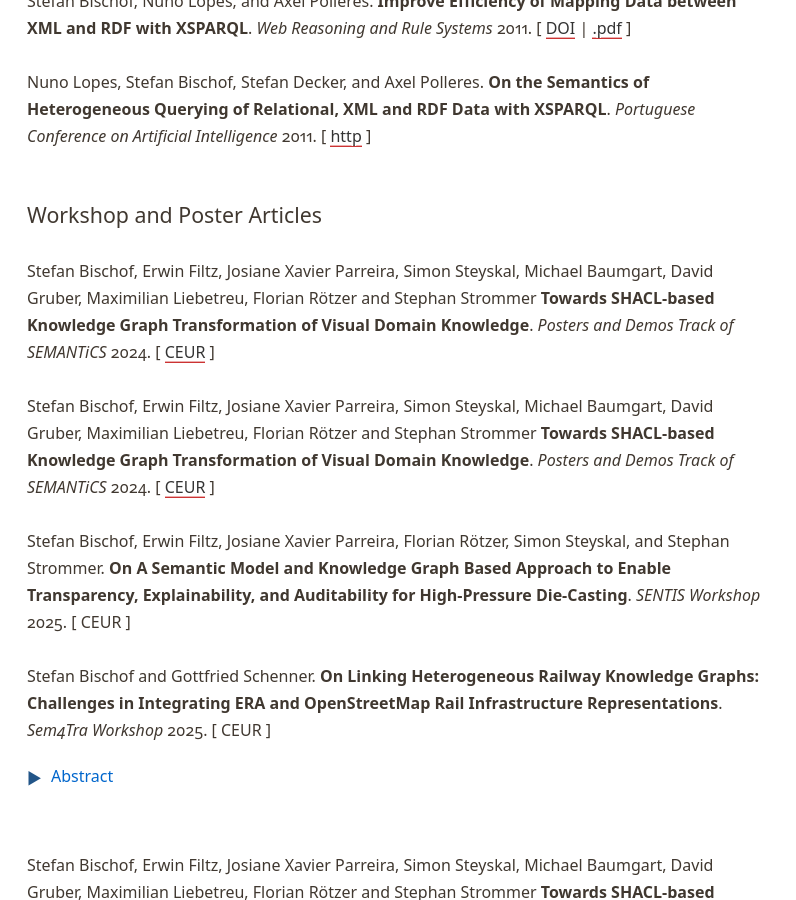
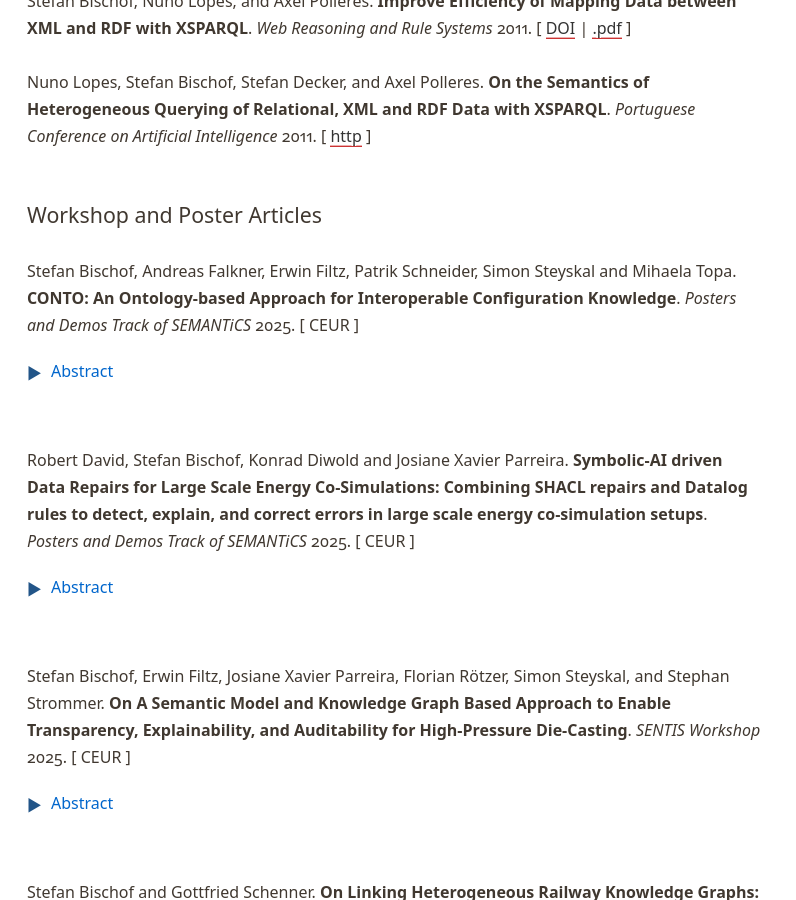
Before and after one commit to stefanbischof/stefanbischof.github.io, a Jekyll site: the page built from index.html, in a window 1280 px wide and 900 px high, scrolled down 2153 px. Shown: the whole window, without its empty margins (0-796 px from the left). Built offline with Jekyll 4.4.1, drawn with Linux system fonts in a browser that asks for light colours.

Commit message:
Update mypublications.html

```diff
--- a/mypublications.html
+++ b/mypublications.html
@@ -57,11 +57,35 @@
 
 <h2>Workshop and Poster Articles</h2>
 
-<p><a id="Bischofetal2024"></a>Stefan Bischof, Erwin Filtz, Josiane Xavier Parreira, Simon Steyskal, Michael Baumgart, David Gruber, Maximilian Liebetreu, Florian Rötzer and Stephan Strommer <b>Towards SHACL-based Knowledge Graph Transformation of Visual Domain Knowledge</b>. <em>Posters and Demos Track of SEMANTiCS</em> 2024. [&nbsp;<a href="https://ceur-ws.org/Vol-3759/paper18.pdf">CEUR</a>&nbsp;]</p>
+<p><a id=""></a>Stefan Bischof, Andreas Falkner, Erwin Filtz, Patrik Schneider, Simon Steyskal and Mihaela Topa. <b>CONTO: An Ontology-based Approach for Interoperable Configuration Knowledge</b>. <em>Posters and Demos Track of SEMANTiCS</em> 2025. [&nbsp;CEUR&nbsp;]
+    <details class="abstract-details">
+      <summary>Abstract</summary>
+      <div property="abstract" class="abstract-content">
+        CONTO (CONfiguration ONTOlogy and TOols) addresses the challenges of vendor lock-in and costly evaluations in product configuration systems through an ontology-based semantic framework that establishes interoperability without reinventing existing solver technologies. Our approach provides dual representations--instance-based Configuration Vocabulary and OWL DL-based formalism--with tooling to transform product models into  programs for various platforms. By decoupling modelling from configuration processing, CONTO creates an abstraction layer that preserves existing investments while enabling integration with emerging AI tools. Our implementation shows practical applications supporting both commercial and open-source configurators.
+      </div>
+    </details>
+</p>
 
-<p><a id="Bischofetal2024"></a>Stefan Bischof, Erwin Filtz, Josiane Xavier Parreira, Simon Steyskal, Michael Baumgart, David Gruber, Maximilian Liebetreu, Florian Rötzer and Stephan Strommer <b>Towards SHACL-based Knowledge Graph Transformation of Visual Domain Knowledge</b>. <em>Posters and Demos Track of SEMANTiCS</em> 2024. [&nbsp;<a href="https://ceur-ws.org/Vol-3759/paper18.pdf">CEUR</a>&nbsp;]</p>
+<p><a id=""></a>Robert David, Stefan Bischof, Konrad Diwold and Josiane Xavier Parreira. <b>Symbolic-AI driven Data Repairs for Large Scale Energy Co-Simulations: Combining SHACL repairs and Datalog rules to detect, explain, and correct errors in large scale energy co-simulation setups</b>. <em>Posters and Demos Track of SEMANTiCS</em> 2025. [&nbsp;CEUR&nbsp;]
+    <details class="abstract-details">
+      <summary>Abstract</summary>
+      <div property="abstract" class="abstract-content">
+        The transformation of energy distribution systems is fostering new models, like renewable energy communities, which require complex, simulation-based feasibility assessments. Preparing these simulations is often labor-intensive and error-prone due to heterogeneous actors and location-specific grid topologies. This paper proposes a symbolic AI approach that combines SHACL (repairs) and Datalog (imputation) to semi-automatically detect, explain, and correct inconsistencies for grid and sensor data so it can serve as input for co-simulations. Applied within the DataBri-X project and tested using Siemens BIFROST, the approach demonstrates promising improvements in data quality and preprocessing efficiency.
+      </div>
+    </details>
+</p>
 
-<p><a id=""></a>Stefan Bischof, Erwin Filtz, Josiane Xavier Parreira, Florian Rötzer, Simon Steyskal, and Stephan Strommer. <b>On A Semantic Model and Knowledge Graph Based Approach to Enable Transparency, Explainability, and Auditability for High-Pressure Die-Casting</b>. <em>SENTIS Workshop</em> 2025. [&nbsp;CEUR&nbsp;]</p>
+<p><a id=""></a>Stefan Bischof, Erwin Filtz, Josiane Xavier Parreira, Florian Rötzer, Simon Steyskal, and Stephan Strommer. <b>On A Semantic Model and Knowledge Graph Based Approach to Enable Transparency, Explainability, and Auditability for High-Pressure Die-Casting</b>. <em>SENTIS Workshop</em> 2025. [&nbsp;CEUR&nbsp;]
+    <details class="abstract-details">
+      <summary>Abstract</summary>
+      <div property="abstract" class="abstract-content">
+       This paper addresses the critical challenge of fragmented data and knowledge in high-pressure die-casting environments, where the lack of integrated information hampers effective troubleshooting and compliance with emerging transparency requirements.
+We developed a comprehensive semantic model that integrates distributed data sources and expert knowledge into a unified knowledge graph framework, explicitly connecting manufacturing processes, failures, metrics, and countermeasures through formalized semantic relationships.
+Our implementation shows how the resulting architecture successfully transforms traditionally siloed industrial data into an interconnected knowledge representation that distinguishes between specified expert knowledge and actual operational data, enabling systematic reasoning about cause-effect relationships throughout the manufacturing process.
+The approach provides significant value by enhancing manufacturing transparency and decision support while aligning with Industry 5.0 principles and emerging regulatory frameworks for explainable industrial systems, ultimately supporting more sustainable and efficient manufacturing processes.
+      </div>
+    </details>
+</p>
 
 <p><a id="BischofSchenner2025"></a>Stefan Bischof and Gottfried Schenner. <b>On Linking Heterogeneous Railway Knowledge Graphs: Challenges in Integrating ERA and OpenStreetMap Rail Infrastructure Representations</b>. <em>Sem4Tra Workshop</em> 2025. [&nbsp;CEUR&nbsp;]
     <details class="abstract-details">
```
